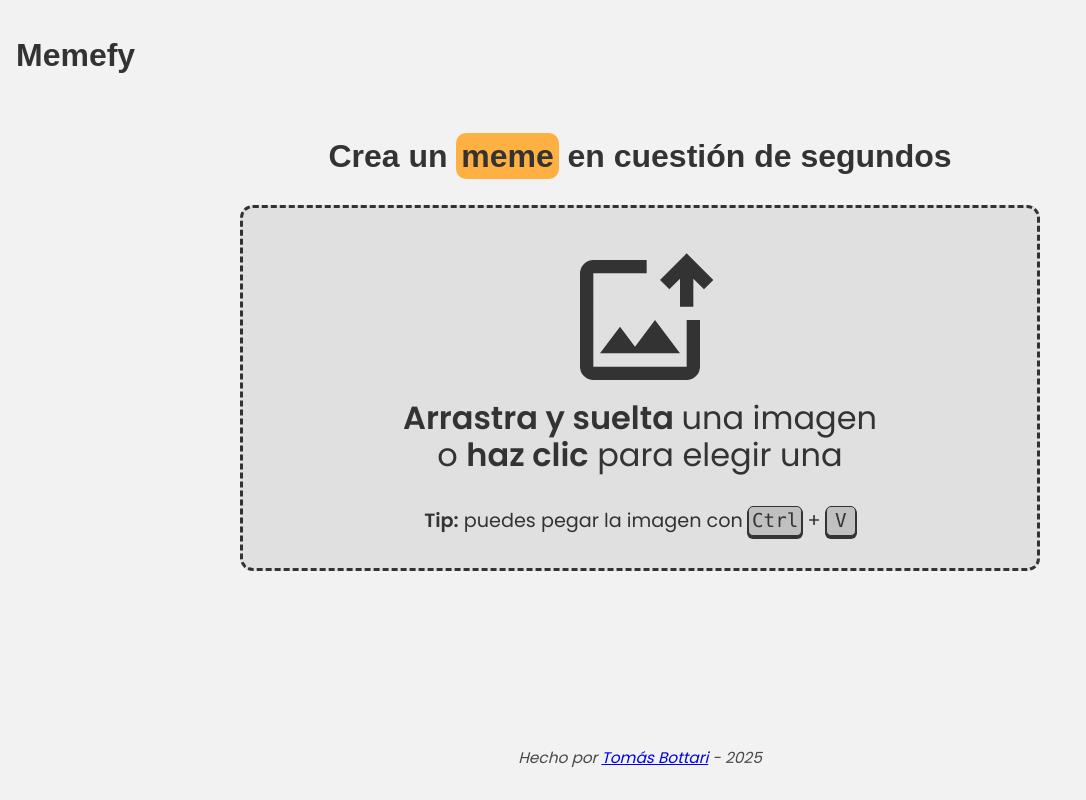
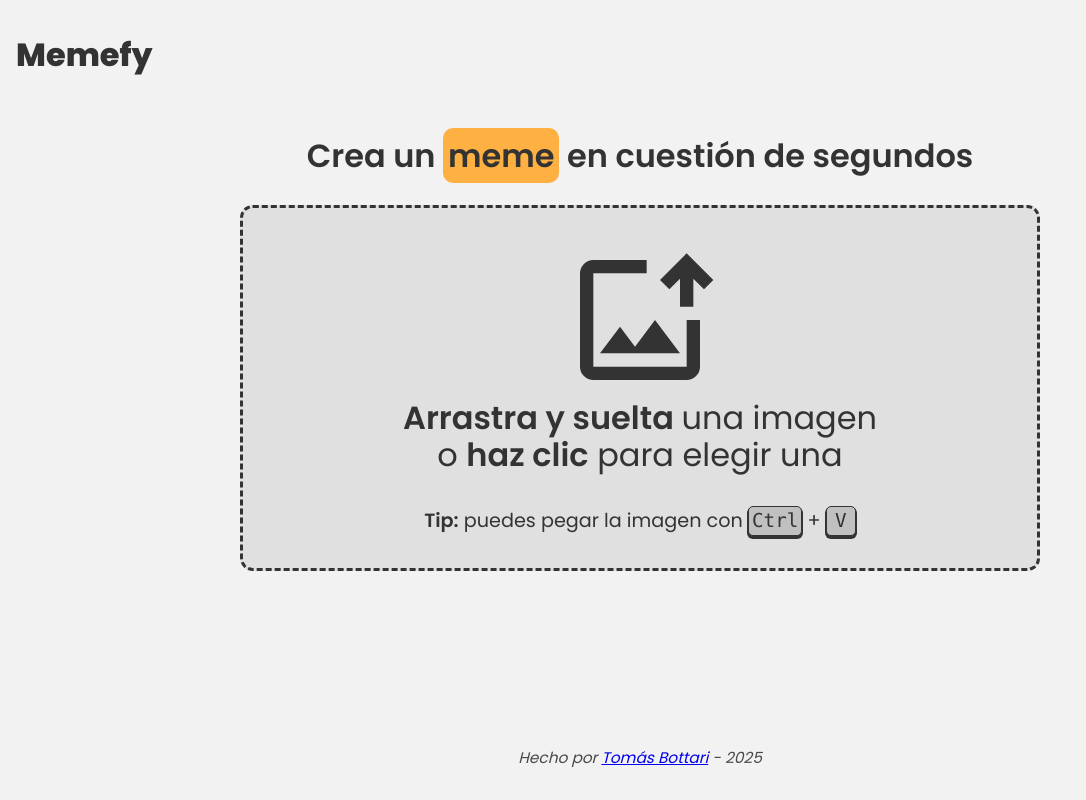
Before and after one commit to Botato300/memefy, a React (Vite) app: page / in a window 1280 px wide. Shown: the whole page, without its empty margins (0-1086 px from the left). Built offline with nearby package versions, Linux system fonts and the light colour scheme.

Commit message:
modifica el weight de la font

```diff
--- a/src/assets/css/fonts.css
+++ b/src/assets/css/fonts.css
@@ -14,7 +14,7 @@
 
 @font-face {
     font-family: "Poppins";
-    src: url("../fonts/Poppins-Black.woff2") format("woff2");
-    font-weight: 900;
+    src: url("../fonts/Poppins-ExtraBold.woff2") format("woff2");
+    font-weight: 800;
     font-display: swap;
 }
--- a/src/assets/css/global.css
+++ b/src/assets/css/global.css
@@ -19,8 +19,8 @@ h3,
 h4,
 h5,
 h6 {
-    font-family: "Canva Sans", sans-serif;
-    font-weight: 900;
+    font-family: "Poppins", sans-serif;
+    font-weight: 800;
 }
 
 button {
```
Also changed, not shown: src/assets/fonts/Poppins-Black.woff2 (deleted), src/assets/fonts/Poppins-ExtraBold.woff2 (added).
